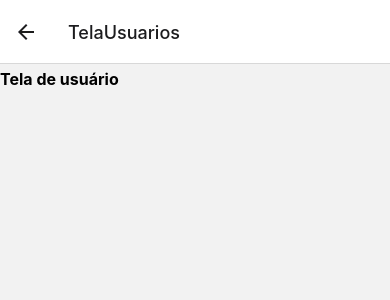
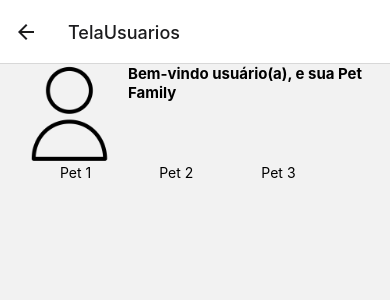
Before and after one commit to AntonioHannon24/App-Pet-Facil01, a React Native app: screen /TelaUsuarios in a window 390 px wide. Shown: the top 300 px of the page. Built offline with nearby package versions, Linux system fonts and the light colour scheme.

Commit message:
Primeira alteração na tela de Usuário.

```diff
--- /dev/null
+++ b/src/Componentes/mainComponents/main_clientes/Style.js
@@ -0,0 +1,35 @@
+
+import styled from 'styled-components/native';
+
+export const ContainerMain = styled.View`
+    flex: 1;
+  //justify-content: center;
+  //align-items: center;
+`;
+
+export const IconLogin = styled.Image`
+    width: 100px;
+    height: 100px;
+    margin-right: 8px;
+    margin-left: 20px;
+`;
+
+export const TextContainer = styled.View`
+    flex-direction: row;
+  //align-items: center;
+`;
+
+export const WelcomeText = styled.Text`
+    font-size: 15px;
+    font-weight: bold;
+`;
+
+export const PetContainer = styled.View`
+    flex-direction: row;
+`;
+
+export const PetText = styled.Text`
+    margin-right: 8px;
+    margin-left: 60px;
+
+`;
--- a/src/Componentes/mainComponents/main_clientes/index.js
+++ b/src/Componentes/mainComponents/main_clientes/index.js
@@ -1,13 +1,21 @@
 import React from 'react';
 
-import { ContainerMain, Nome } from '../estilos_main.js'
+import {ContainerMain, IconLogin, TextContainer, WelcomeText, PetContainer, PetText} from "./Style";
 
 const TelaUser = () => {
-
+  const pets = ["Pet 1", "Pet 2", "Pet 3"]; // array com informações dos pets
 
   return (
     <ContainerMain>
-        <Nome>Tela de usuário</Nome>
+      <TextContainer>
+        <IconLogin source={require('../img/profile.png')} />
+        <WelcomeText>Bem-vindo usuário(a), e sua Pet Family</WelcomeText>
+      </TextContainer>
+      <PetContainer>
+        {pets.map((pet, index) => (
+          <PetText key={index}>{pet}</PetText>
+        ))}
+      </PetContainer>
     </ContainerMain>
   );
 };
```
